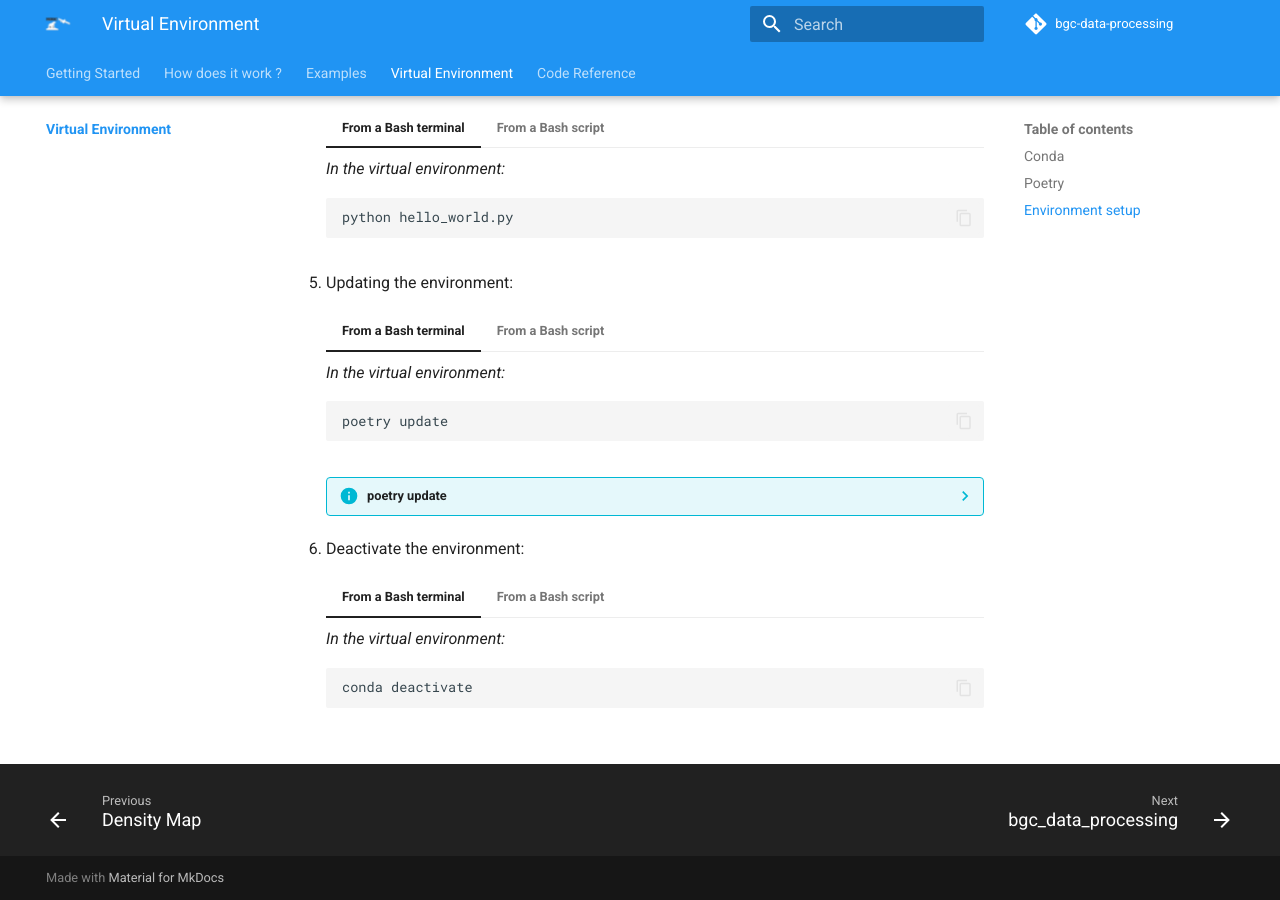
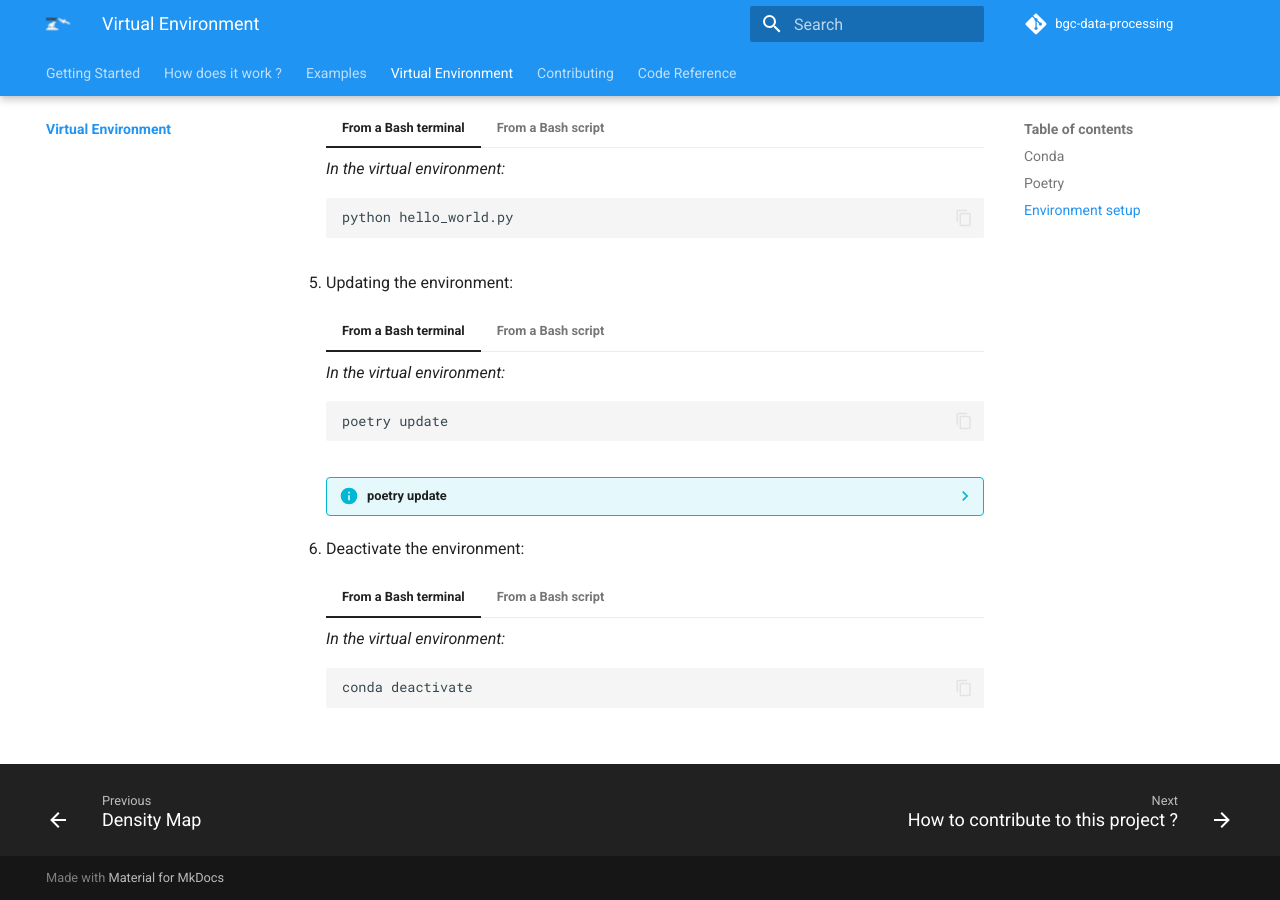
Before and after one commit to grigaut/bgc-data-processing, an MkDocs documentation site: the page built from docs/virtual_env/index.md, in a window 1280 px wide and 900 px high, scrolled down 1445 px. Built offline with MkDocs 1.6.1 and Material for MkDocs 9.7.7, drawn with Linux system fonts in a browser that asks for light colours; comment, search, counter and statistics services are not loaded.

Commit message:
docs: 'contributing' section in docs

```diff
--- /dev/null
+++ b/docs/contributing/index.md
@@ -0,0 +1,5 @@
+# How to contribute to this project ?
+
+## Adding a new variable
+
+## Adding a new provider
--- a/mkdocs.yml
+++ b/mkdocs.yml
@@ -34,6 +34,8 @@
     - examples/plot.md
   - Virtual Environment:
     - virtual_env/index.md
+  - Contributing:
+    - contributing/index.md
   - Code Reference: reference/
 
 plugins:
```
